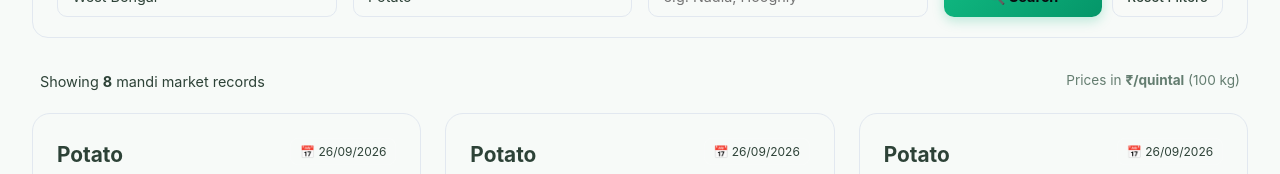
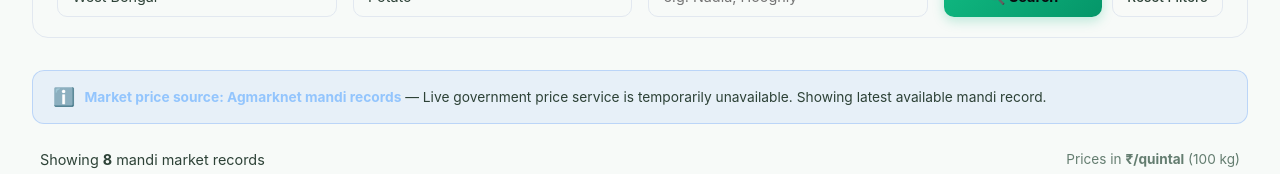
Before and after one commit to sujitkr268/FarmOs, a React (Vite) app in the folder frontend/: page /market in a window 1280 px wide. Shown: the part 437-611 px from the top of the page. Built offline with nearby package versions, Linux system fonts and the light colour scheme; no server answers; sample sign-in values are in the browser's storage.

Commit message:
release 1 - agmarknet fallback transparency

```diff
--- a/frontend/src/components/MandiPrices.jsx
+++ b/frontend/src/components/MandiPrices.jsx
@@ -14,6 +14,8 @@ export const MandiPrices = () => {
   const [totalCount, setTotalCount] = useState(0)
   const [loading, setLoading] = useState(true)
   const [error, setError] = useState('')
+  const [apiSource, setApiSource] = useState('')
+  const [warningMsg, setWarningMsg] = useState('')
 
   // Fetch prices from backend API
   const fetchPrices = async () => {
@@ -27,6 +29,8 @@ export const MandiPrices = () => {
       params.limit = 12
 
       const response = await getMarketPrices(params)
+      setApiSource(response?.source || '')
+      setWarningMsg(response?.warning || '')
 
       let records = []
       if (Array.isArray(response)) {
@@ -250,6 +254,27 @@ export const MandiPrices = () => {
         </div>
       </form>
 
+      {/* Fallback Transparency Notice */}
+      {(apiSource === 'agmarknet_record_store' || warningMsg) && (
+        <div style={{
+          backgroundColor: 'rgba(59, 130, 246, 0.08)',
+          border: '1px solid rgba(59, 130, 246, 0.25)',
+          borderRadius: '12px',
+          padding: '0.75rem 1.25rem',
+          marginBottom: '1.5rem',
+          fontSize: '0.86rem',
+          color: 'var(--text-secondary)',
+          display: 'flex',
+          alignItems: 'center',
+          gap: '0.6rem'
+        }}>
+          <span style={{ fontSize: '1.1rem' }}>ℹ️</span>
+          <span>
+            <strong style={{ color: '#93c5fd' }}>{t('market.fallbackNotice')}</strong> — {t('market.fallbackNoticeDetail')}
+          </span>
+        </div>
+      )}
+
       {/* Error Alert State */}
       {error && (
         <div style={{
--- a/frontend/src/i18n/bn.json
+++ b/frontend/src/i18n/bn.json
@@ -108,7 +108,9 @@
     "maxPrice": "সর্বোচ্চ দর",
     "variety": "জাত",
     "grade": "গ্রেড",
-    "noPricesFound": "কোনো মন্ডি দর পাওয়া যায়নি।"
+    "noPricesFound": "কোনো মন্ডি দর পাওয়া যায়নি।",
+    "fallbackNotice": "বাজার দর সূত্র: অ্যাগমোট্রেড মন্ডির রেকর্ড",
+    "fallbackNoticeDetail": "লাইভ সরকারি দর পরিষেবা সাময়িকভাবে অনুপলব্ধ। সর্বশেষ উপলব্ধ মন্ডির রেকর্ড দেখানো হচ্ছে।"
   },
   "opportunity": {
     "title": "বিক্রির সেরা সুযোগ",
--- a/frontend/src/i18n/en.json
+++ b/frontend/src/i18n/en.json
@@ -195,7 +195,9 @@
     "noPricesFound": "No active market price records found.",
     "showingRecords": "Showing {{count}} mandi market records",
     "pricesInQuintal": "Prices in ₹/quintal (100 kg)",
-    "benchmarkRate": "Benchmark Rate"
+    "benchmarkRate": "Benchmark Rate",
+    "fallbackNotice": "Market price source: Agmarknet mandi records",
+    "fallbackNoticeDetail": "Live government price service is temporarily unavailable. Showing latest available mandi record."
   },
   "opportunity": {
     "title": "Market Opportunity Engine",
--- a/frontend/src/i18n/hi.json
+++ b/frontend/src/i18n/hi.json
@@ -195,7 +195,9 @@
     "noPricesFound": "कोई सक्रिय बाज़ार मूल्य रिकॉर्ड नहीं मिला।",
     "showingRecords": "कुल {{count}} मंडी बाज़ार रिकॉर्ड दिखाए जा रहे हैं",
     "pricesInQuintal": "दरें ₹/क्विंटल (100 किग्रा) में हैं",
-    "benchmarkRate": "मानक दर"
+    "benchmarkRate": "मानक दर",
+    "fallbackNotice": "बाज़ार दर स्रोत: एगमार्कनेट मंडी रिकॉर्ड",
+    "fallbackNoticeDetail": "लाइव सरकारी मूल्य सेवा अस्थायी रूप से अनुपलब्ध है। नवीनतम उपलब्ध मंडी रिकॉर्ड दिखाया जा रहा है।"
   },
   "opportunity": {
     "title": "बाज़ार अवसर इंजन",
```
